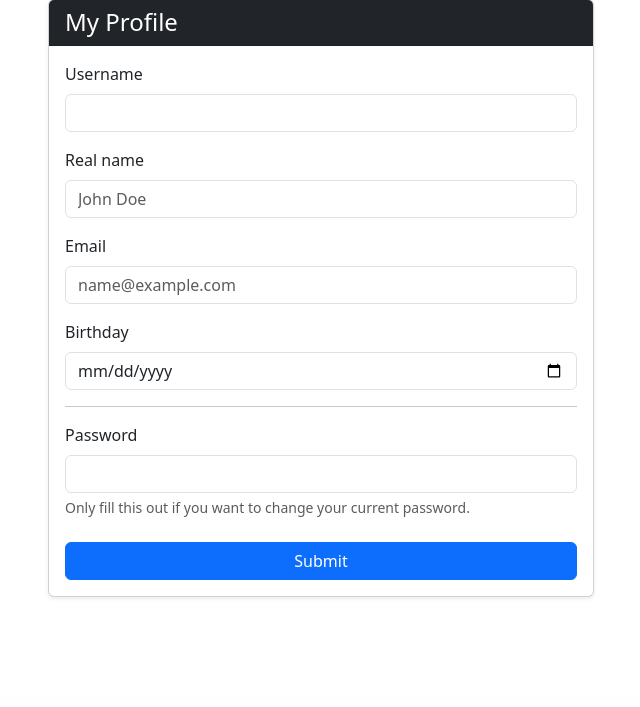
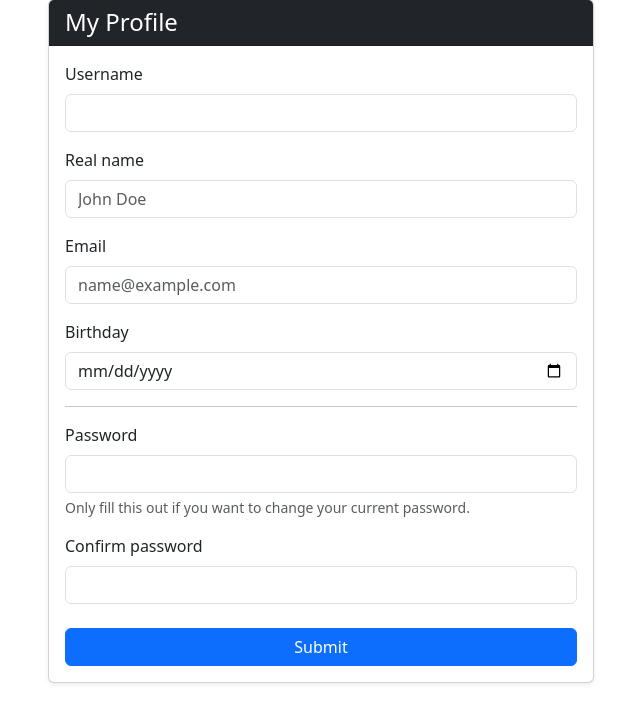
Before and after one commit to Scout064/event-inventory, a Python web app: template inventory_app/templates/profile.html in a window 1280 px wide. Shown: the part 105-812 px from the top of the page, without its empty margins (319-959 px from the left). Before the commit the page ends 703 px from the top, so only its background shows below. Run offline with Jinja, Linux system fonts and the light colour scheme; the template is opened without the code that fills it: most values are stand-ins (such as "Sample title", 1, 10 or a date in 2020); grey boxes marked "Sample" are stand-in pictures; form fields are guessed from the names that the template uses.

Commit message:
Update profile.html
implemented Password Validation

```diff
--- a/inventory_app/templates/profile.html
+++ b/inventory_app/templates/profile.html
@@ -8,49 +8,57 @@
                 <h4 class="mb-0">My Profile</h4>
             </div>
             <div class="card-body">
-                <form method="POST" action="{{ url_for('profile') }}">
+                <form method="POST" action="{{ url_for('profile') }}" novalidate>
                     {{ form.hidden_tag() }}
 
                     <div class="mb-3">
                         {{ form.username.label(class="form-label") }}
-                        {{ form.username(class="form-control") }}
+                        {{ form.username(class="form-control" + (" is-invalid" if form.username.errors else "")) }}
                         {% for error in form.username.errors %}
-                            <div class="text-danger small">{{ error }}</div>
+                            <div class="invalid-feedback">{{ error }}</div>
                         {% endfor %}
                     </div>
 
                     <div class="mb-3">
                         {{ form.real_name.label(class="form-label") }}
-                        {{ form.real_name(class="form-control", placeholder="John Doe") }}
+                        {{ form.real_name(class="form-control" + (" is-invalid" if form.real_name.errors else ""), placeholder="John Doe") }}
                         {% for error in form.real_name.errors %}
-                            <div class="text-danger small">{{ error }}</div>
+                            <div class="invalid-feedback">{{ error }}</div>
                         {% endfor %}
                     </div>
 
                     <div class="mb-3">
                         {{ form.email.label(class="form-label") }}
-                        {{ form.email(class="form-control", placeholder="name@example.com") }}
+                        {{ form.email(class="form-control" + (" is-invalid" if form.email.errors else ""), placeholder="name@example.com") }}
                         {% for error in form.email.errors %}
-                            <div class="text-danger small">{{ error }}</div>
+                            <div class="invalid-feedback">{{ error }}</div>
                         {% endfor %}
                     </div>
 
                     <div class="mb-3">
                         {{ form.birthday.label(class="form-label") }}
-                        {{ form.birthday(class="form-control", type="date") }}
+                        {{ form.birthday(class="form-control" + (" is-invalid" if form.birthday.errors else ""), type="date") }}
                         {% for error in form.birthday.errors %}
-                            <div class="text-danger small">{{ error }}</div>
+                            <div class="invalid-feedback">{{ error }}</div>
                         {% endfor %}
                     </div>
 
                     <hr>
 
-                    <div class="mb-4">
+                    <div class="mb-3">
                         {{ form.password.label(class="form-label") }}
-                        {{ form.password(class="form-control") }}
+                        {{ form.password(class="form-control" + (" is-invalid" if form.password.errors else "")) }}
                         <div class="form-text">Only fill this out if you want to change your current password.</div>
                         {% for error in form.password.errors %}
-                            <div class="text-danger small">{{ error }}</div>
+                            <div class="invalid-feedback d-block">{{ error }}</div>
+                        {% endfor %}
+                    </div>
+
+                    <div class="mb-4">
+                        {{ form.confirm_password.label(class="form-label") }}
+                        {{ form.confirm_password(class="form-control" + (" is-invalid" if form.confirm_password.errors else "")) }}
+                        {% for error in form.confirm_password.errors %}
+                            <div class="invalid-feedback d-block">{{ error }}</div>
                         {% endfor %}
                     </div>
 
```
